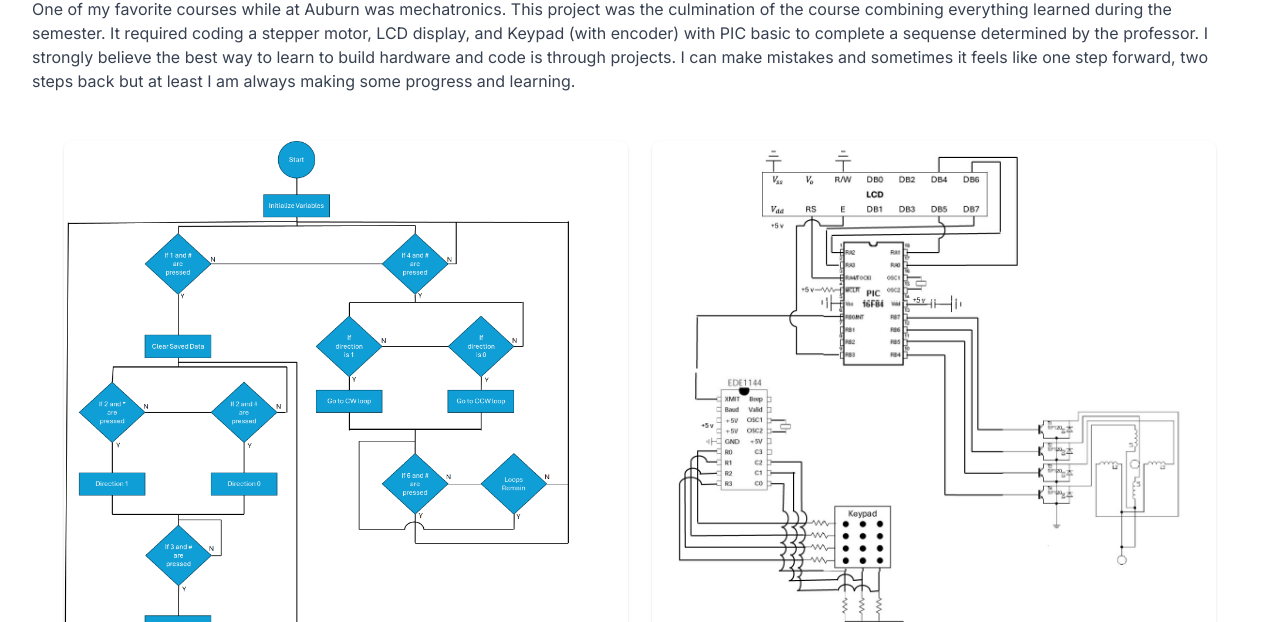
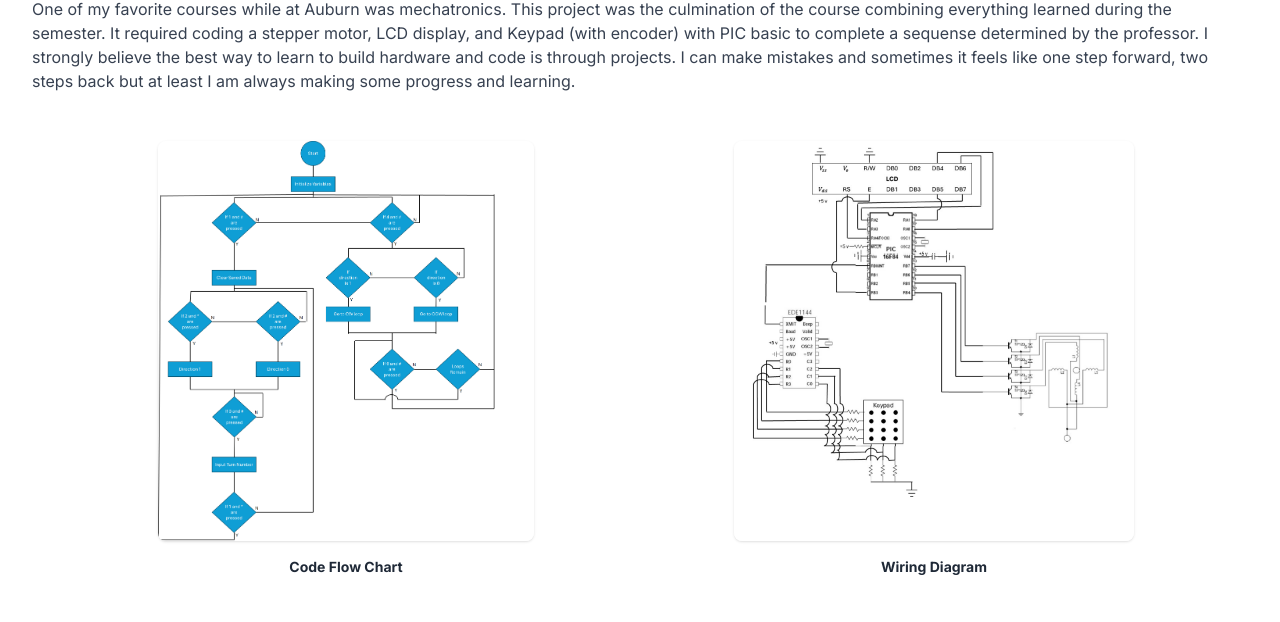
Before and after one commit to MechEthan/MechEthan.github.io, a plain HTML site: page projects/mechatronics.html in a window 1280 px wide. Shown: the part 151-773 px from the top of the page. Drawn offline with nearby package versions, Linux system fonts and the light colour scheme.

Commit message:
Update mechatronics.html

```diff
--- a/projects/mechatronics.html
+++ b/projects/mechatronics.html
@@ -34,18 +34,18 @@
     I strongly believe the best way to learn to build hardware and code is through projects. I can make mistakes and sometimes it feels like one step forward, two steps back but at least I
     am always making some progress and learning.</p>
 
-  <!-- Two Large Images Side by Side with Captions -->
-<div class="grid grid-cols-1 md:grid-cols-2 gap-6 my-12 max-w-6xl mx-auto">
+ <!-- Two Large Images Side by Side with Captions -->
+<div class="grid grid-cols-1 md:grid-cols-2 gap-6 my-12 max-w-6xl mx-auto items-end">
   <!-- Image 1 -->
   <div class="flex flex-col items-center">
-    <img src="../images/FlowChart.png" alt="Code Flow Chart" class="w-full h-90 object-cover rounded-lg shadow"  />
-    <p class="text-sm font-bold mt-2 text-center">Code Flow Chart</p>
+    <img src="../images/FlowChart.png" alt="Code Flow Chart" class="max-h-[400px] w-auto object-contain rounded-lg shadow" />
+    <p class="text-sm font-bold mt-4 text-center">Code Flow Chart</p>
   </div>
 
   <!-- Image 2 -->
   <div class="flex flex-col items-center">
-    <img src="../images/Wire.png" alt="Wiring Diagram" class="w-full h-90 object-cover rounded-lg shadow" />
-    <p class="text-sm font-bold mt-2 text-center">Wiring Diagram</p>
+    <img src="../images/Wire.png" alt="Wiring Diagram" class="max-h-[400px] w-auto object-contain rounded-lg shadow" />
+    <p class="text-sm font-bold mt-4 text-center">Wiring Diagram</p>
   </div>
 </div>
 
```
